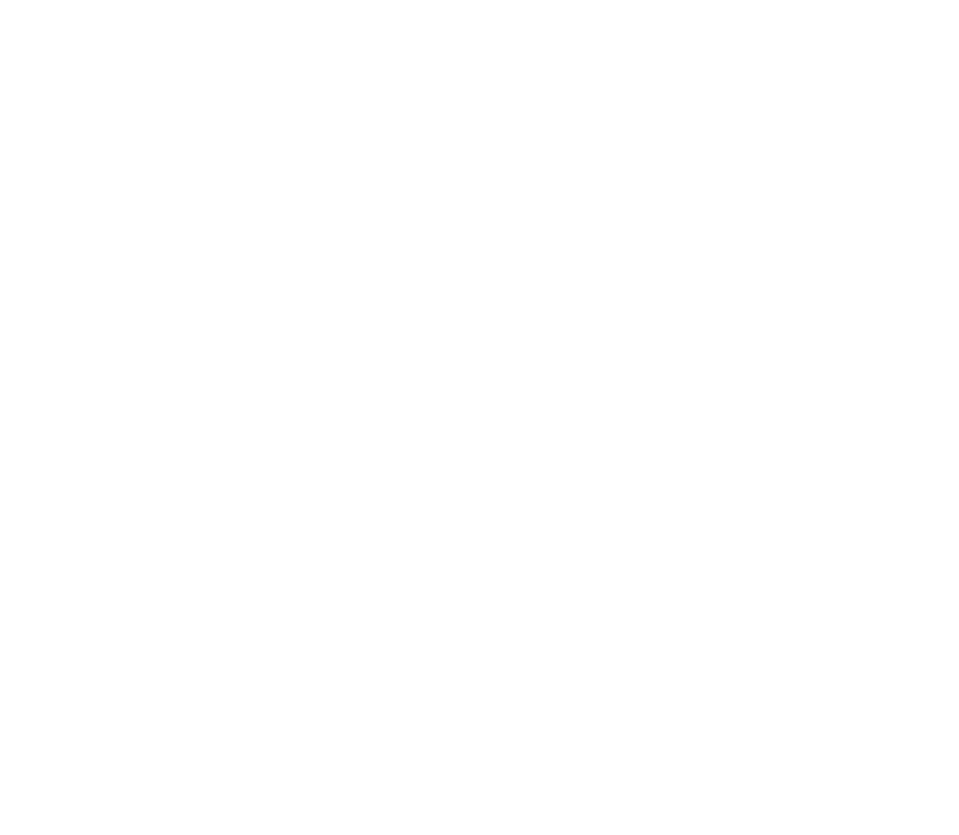
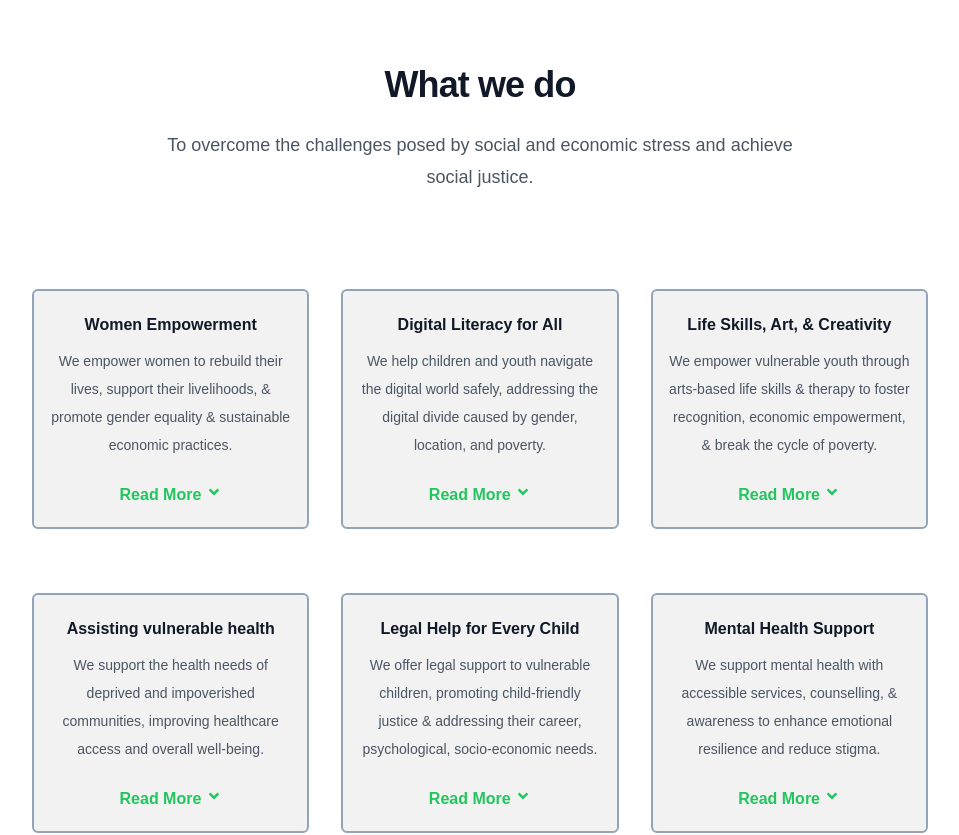
Before and after one commit to riyajath-ahamed/cbi-frontend, a React (Create React App) app: page / in a window 1280 px wide. Shown: the part 320-1155 px from the top of the page, without its empty margins (160-1119 px from the left). Before the commit the page ends 800 px from the top, so only its background shows below. Built offline with nearby package versions, Linux system fonts and the light colour scheme; the HTML template or start-up script is replaced by a standard one.

Commit message:
whatwedo | RJ

```diff
--- a/package.json
+++ b/package.json
@@ -8,6 +8,7 @@
     "@testing-library/user-event": "^13.5.0",
     "react": "^18.3.1",
     "react-dom": "^18.3.1",
+    "react-icons": "^5.2.1",
     "react-scripts": "5.0.1",
     "web-vitals": "^2.1.4"
   },
--- a/public/index.html
+++ b/public/index.html
@@ -24,7 +24,7 @@
       work correctly both with client-side routing and a non-root public URL.
       Learn how to configure a non-root public URL by running `npm run build`.
     -->
-    <title>React App</title>
+    <title>Beyond Childhood International</title>
   </head>
   <body>
     <noscript>You need to enable JavaScript to run this app.</noscript>
--- a/src/App.js
+++ b/src/App.js
@@ -1,10 +1,16 @@
 import React from 'react';
-import { NavigationBar } from './components';
+import { NavigationBar, Whatwedo } from './components';
 
 function App() {
   return (
     <div className="App">
       <NavigationBar />
+
+      {/* Carousel goes here */}
+    <div className="bg-white py-24 sm:py-32">
+      <Whatwedo />
+
+      </div>
     </div>
   );
 }
--- a/src/components/index.js
+++ b/src/components/index.js
@@ -4,3 +4,4 @@
 // and if the component have css file then we can save the css file inside the components folder .
 
 export {default as NavigationBar} from './navbar/NavigationBar.js';
+export {default as Whatwedo} from './whatwedo/whatwedo.jsx';
--- /dev/null
+++ b/src/components/whatwedo/whatwedo.jsx
@@ -0,0 +1,82 @@
+import { FaAngleDown } from "react-icons/fa";
+import { IoIosArrowRoundForward } from "react-icons/io";
+
+const features = [
+  {
+    name: 'Women Empowerment',
+    description:
+      'We empower women to rebuild their lives, support their livelihoods, & promote gender equality & sustainable economic practices.',
+
+  },
+  {
+    name: 'Digital Literacy for All ',
+    description:
+      'We help children and youth navigate the digital world safely, addressing the digital divide caused by gender, location, and poverty.           ',
+
+  },
+  {
+    name: 'Life Skills, Art, & Creativity ',
+    description:
+      'We empower vulnerable youth through arts-based life skills & therapy to foster recognition, economic empowerment, & break the cycle of poverty.',
+
+  },
+  {
+    name: 'Assisting vulnerable health',
+    description:
+      'We support the health needs of deprived and impoverished communities, improving healthcare access and overall well-being.',
+
+  },
+  {
+    name: 'Legal Help for Every Child',
+    description:
+      'We offer legal support to vulnerable children, promoting child-friendly justice & addressing their career, psychological, socio-economic needs.',
+
+  },
+  {
+    name: 'Mental Health Support',
+    description:
+      'We support mental health with accessible services, counselling, & awareness to enhance emotional resilience and reduce stigma.',
+
+  },
+]
+
+const  Whatwedo = () => {
+  return (
+    <div className="bgcard py-24 sm:py-32">
+      <div className="mx-auto max-w-7xl px-6 lg:px-8">
+        <div className="mx-auto max-w-2xl lg:text-center">
+          <p className="mt-2 text-3xl font-bold tracking-tight text-gray-900 sm:text-4xl">
+          What we do
+          </p>
+          <p className="mt-6 text-lg leading-8 text-gray-600">
+          To overcome the challenges posed by social and economic stress and achieve social justice.
+          </p>
+        </div>
+        <div className="mx-auto mt-16 max-w-2xl sm:mt-20 lg:mt-24 lg:max-w-4xl">
+          <dl className="grid max-w-xl grid-cols-1 gap-x-8 gap-y-8 lg:max-w-none lg:grid-cols-3 lg:gap-y-16">
+            {features.map((feature) => (
+              <div key={feature.name} className="relative bg-card-bg rounded-md border-2 border-slate-400 py-5 px-4 flex flex-col items-center">
+                <dt className="text-base font-semibold leading-7 text-gray-900">
+                  {feature.name}
+                </dt>
+                <dd className="mt-2 text-sm leading-7 text-center text-gray-600 mb-6">{feature.description}</dd>
+                <div className=" text-primary font-semibold hover:cursor-pointer hover:text-green-700 transition-all duration-400">
+                    Read More <span className="inline-block"> <FaAngleDown /> </span>
+                </div>
+              </div>
+            ))}
+          </dl>
+        </div>
+        <div className="mt-16 text-center ">
+            <a href="/what-we-do" className="text-gray-600 font-semibold hover:cursor-pointer hover:text-green-700 transition-all duration-400">
+            Explore more
+            <span className="inline-block"><IoIosArrowRoundForward /></span>
+
+            </a>
+        </div>
+      </div>
+    </div>
+  )
+}
+
+export default Whatwedo;
--- a/tailwind.config.js
+++ b/tailwind.config.js
@@ -6,6 +6,7 @@
       colors:{
         primary: '#22c55e',
         secondary: '#15803d',
+        "card-bg": "#F2F2F2",
       }
     },
   },
```
Also changed, not shown: 1 other file (tests, documents, lock files or other folders).
